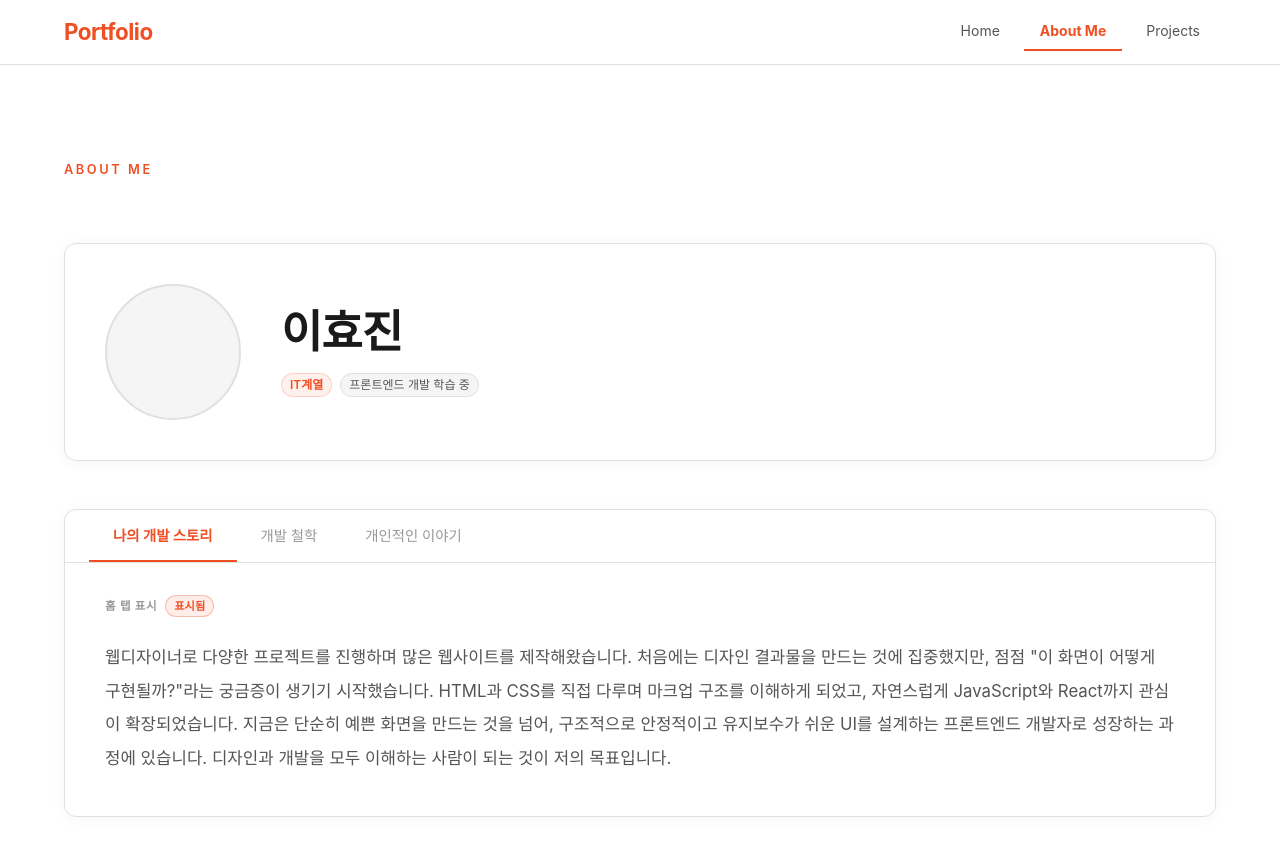
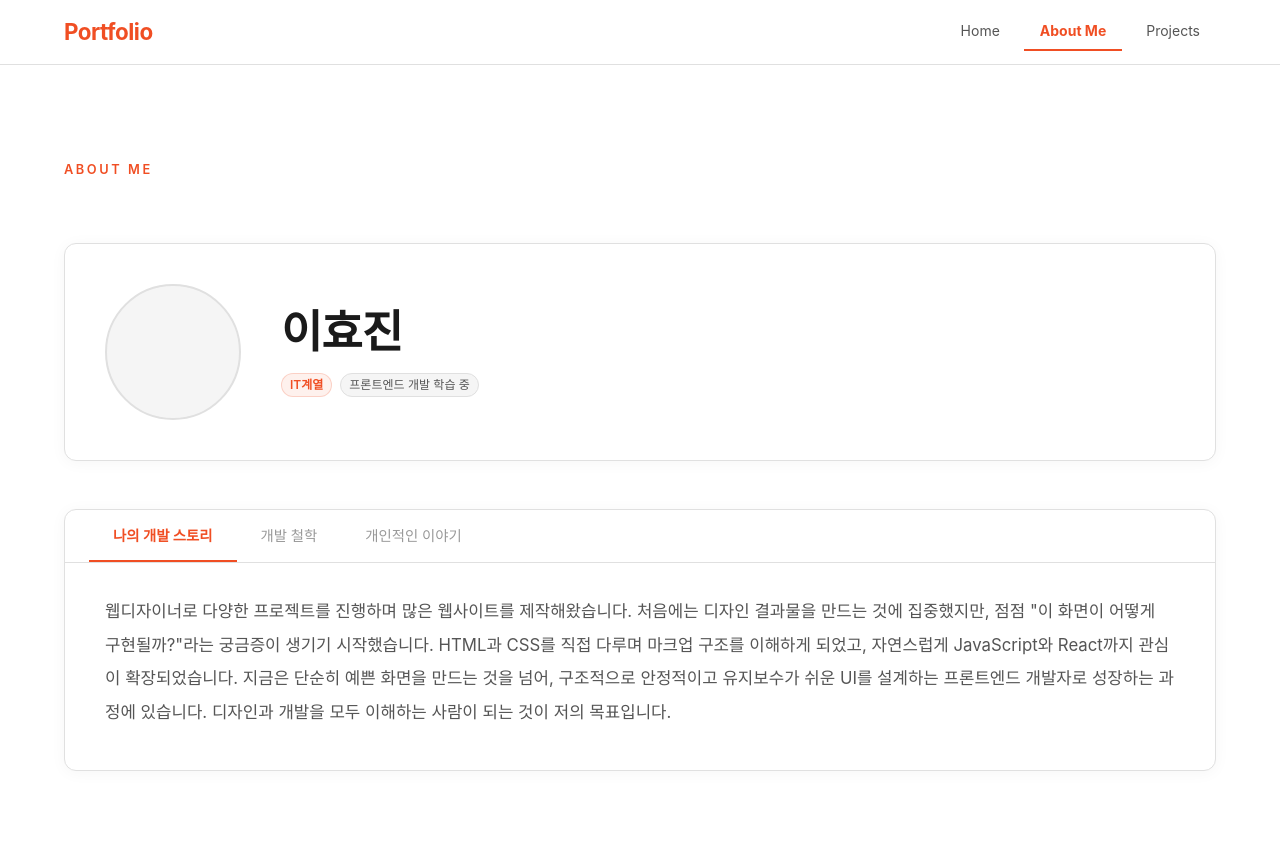
Before and after one commit to cotalman/my-first-website, a React (Vite) app in the folder lecture1/my-portfolio/: page /my-first-website/about in a window 1280 px wide. Shown: the top 856 px of the page. Built offline with nearby package versions, Linux system fonts and the light colour scheme; no server answers; some icons are missing.

Commit message:
About Me: 홈 탭 표시 영역 제거

```diff
--- a/lecture1/my-portfolio/src/pages/about-page.jsx
+++ b/lecture1/my-portfolio/src/pages/about-page.jsx
@@ -115,12 +115,11 @@ function PhotoUploadArea({ photo, onPhotoChange }) {
 
 /**
  * SectionTabPanel 컴포넌트
- * 탭 패널 콘텐츠 — 내용 텍스트 + 홈 탭 표시 여부 뱃지
+ * 탭 패널 콘텐츠 — 내용 텍스트
  *
  * Props:
  * @param {object} section - 섹션 데이터 객체 [Required]
  * @param {string} section.content - 섹션 본문 [Required]
- * @param {boolean} section.showInHome - 홈 탭 노출 여부 [Required]
  * @param {number} value - 현재 활성 탭 인덱스 [Required]
  * @param {number} index - 이 패널의 인덱스 [Required]
  *
@@ -132,40 +131,6 @@ function SectionTabPanel({ section, value, index }) {
 
   return (
     <Box role='tabpanel' sx={{ pt: { xs: 3, md: 4 } }}>
-
-      {/* 홈 탭 표시 뱃지 */}
-      <Box sx={{ display: 'flex', alignItems: 'center', gap: 1, mb: 3 }}>
-        <Typography
-          sx={{
-            fontSize: '0.72rem',
-            fontWeight: 600,
-            color: 'var(--color-text-muted)',
-            letterSpacing: '0.06em',
-            textTransform: 'uppercase',
-          }}
-        >
-          홈 탭 표시
-        </Typography>
-        <Chip
-          label={ section.showInHome ? '표시됨' : '표시 안 됨' }
-          size='small'
-          sx={{
-            height: 22,
-            fontSize: '0.7rem',
-            fontWeight: 600,
-            backgroundColor: section.showInHome
-              ? 'rgba(240,78,35,0.1)'
-              : 'var(--color-bg-secondary)',
-            color: section.showInHome
-              ? 'var(--color-primary)'
-              : 'var(--color-text-muted)',
-            border: '1px solid',
-            borderColor: section.showInHome
-              ? 'rgba(240,78,35,0.3)'
-              : 'var(--color-border)',
-          }}
-        />
-      </Box>
 
       {/* 본문 */}
       <Typography
```
